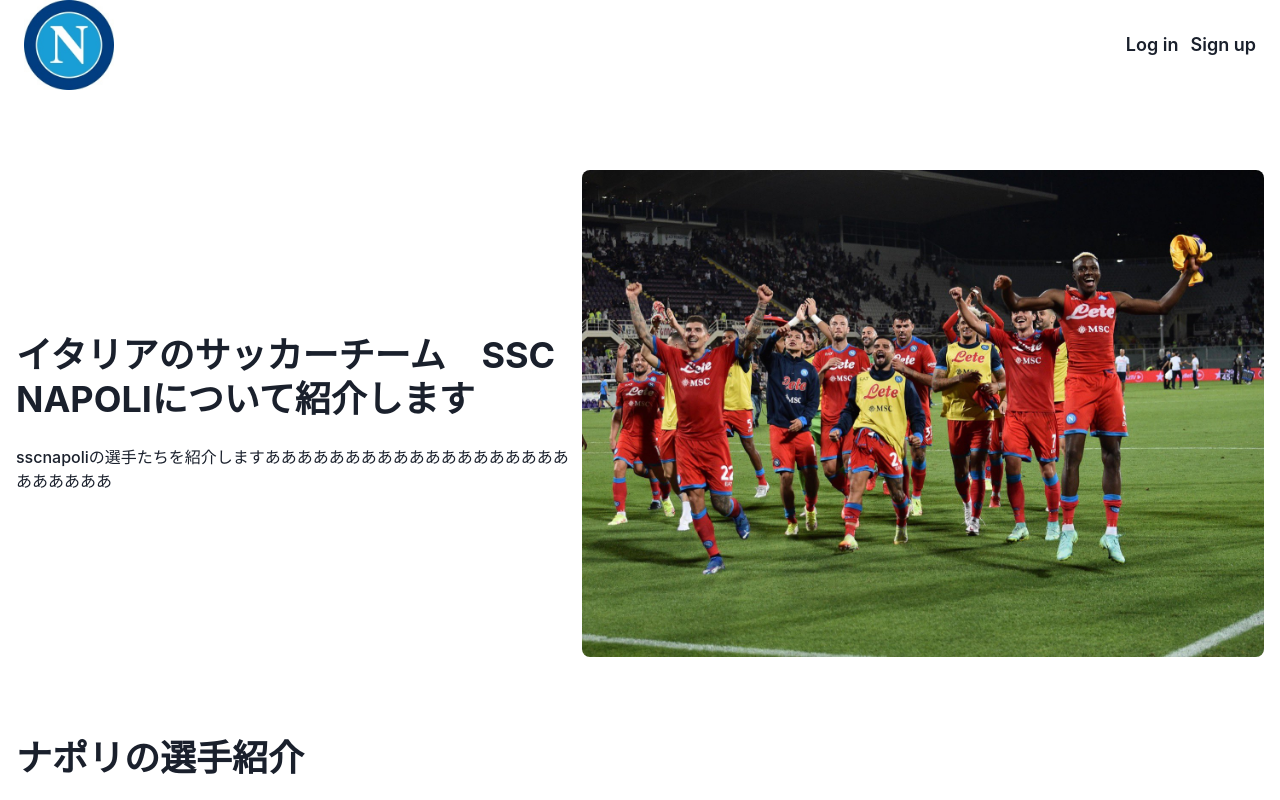
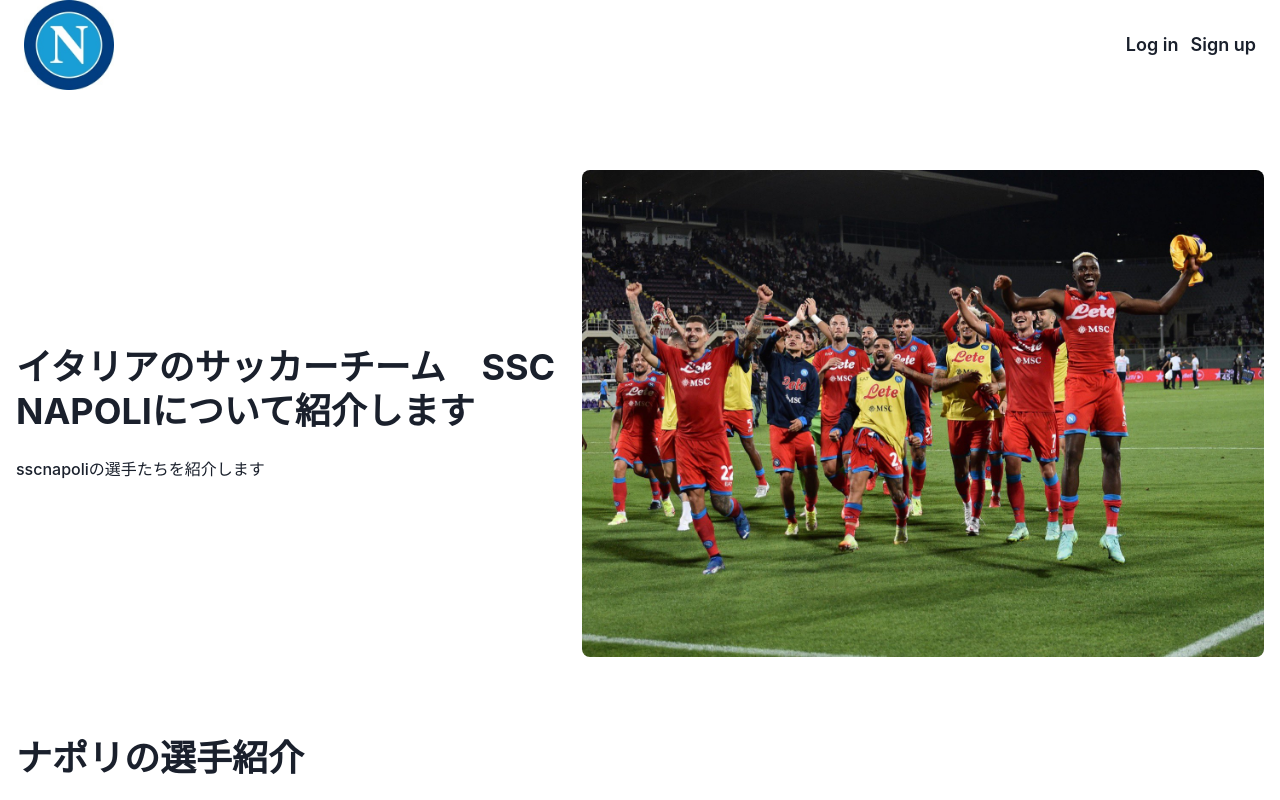
Before and after one commit to RickTurbo/napoli-Introduction, a React (Create React App) app: page / in a window 1280 px wide. Shown: the top 800 px of the page. Built offline with nearby package versions, Linux system fonts and the light colour scheme.

Commit message:
Bannerの変更

```diff
--- a/src/components/Banner.jsx
+++ b/src/components/Banner.jsx
@@ -56,7 +56,7 @@
                 </Box>
               </Heading>
               <Box mt="6" fontWeight="medium">
-                sscnapoliの選手たちを紹介しますあああああああああああああああああああああああああ
+                sscnapoliの選手たちを紹介します
               </Box>
             </Box>
 
```
